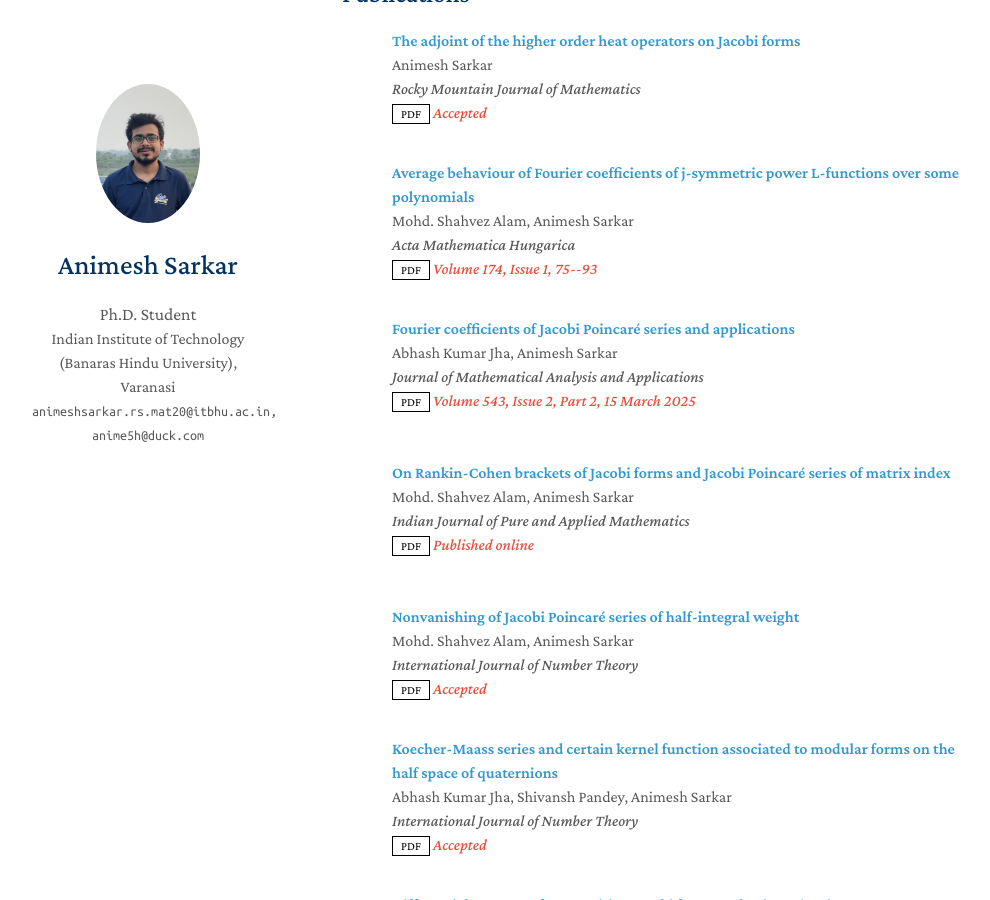
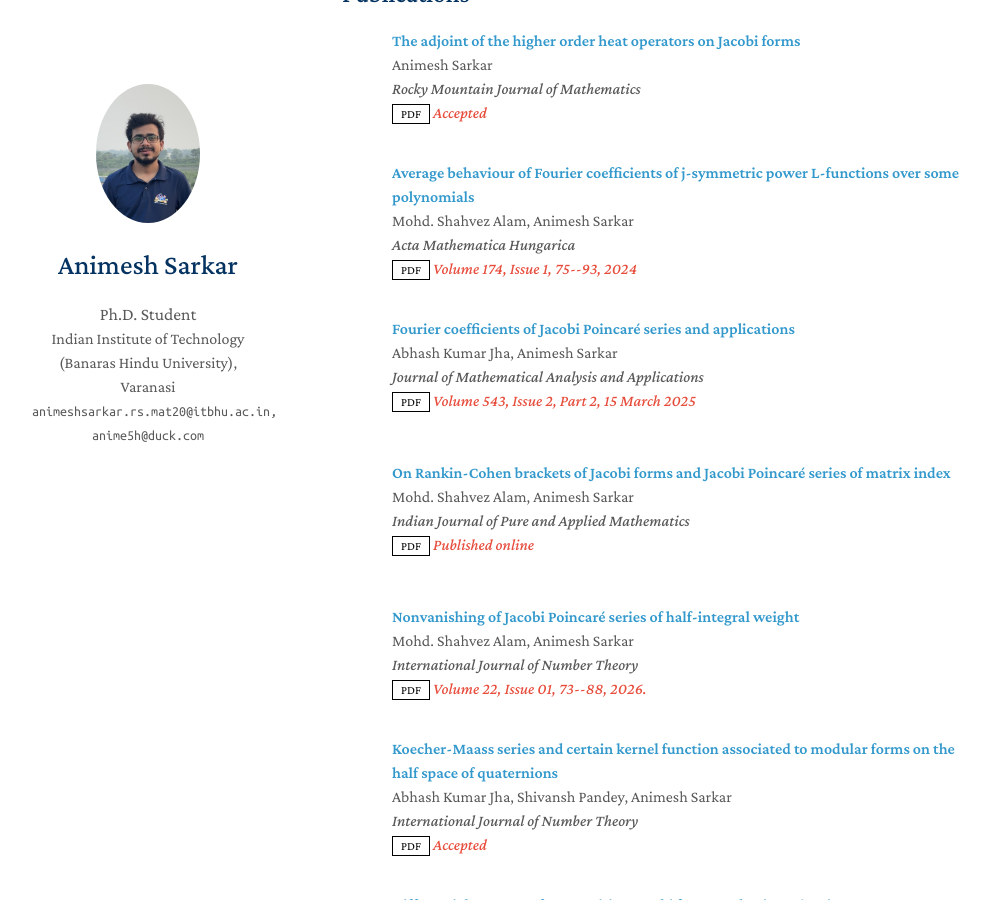
Before and after one commit to 4nimesh/4nimesh.github.io, a Jekyll site: the page built from index.md, in a window 1280 px wide and 900 px high, scrolled down 1596 px. Shown: the whole window, without its empty margins (128-1118 px from the left). Built offline with Jekyll 4.4.1, drawn with Linux system fonts in a browser that asks for light colours; a style sheet for code colours, icons or effects is not loaded.

Commit message:
Update publications.yml
IJNT half-integral

```diff
--- a/_data/publications.yml
+++ b/_data/publications.yml
@@ -18,7 +18,7 @@ main:
     # code: https://github.com/yaoyao-liu/class-incremental-learning/tree/main/mnemonics-training
     # page: https://class-il.mpi-inf.mpg.de/mnemonics/
     # bibtex:
-    notes: Volume 174, Issue 1, 75--93
+    notes: Volume 174, Issue 1, 75--93, 2024
     # image: ./assets/img/teaser_example.png
 
   - title: Fourier coefficients of Jacobi Poincaré series and applications
@@ -42,7 +42,7 @@ main:
     authors: Mohd. Shahvez Alam, Animesh Sarkar
     conference: International Journal of Number Theory
     pdf: https://doi.org/10.1142/S1793042126500053
-    notes: Accepted
+    notes: Volume 22, Issue 01, 73--88, 2026.
 
   - title: Koecher-Maass series and certain kernel function associated to modular forms on the half space of quaternions
     authors: Abhash Kumar Jha, Shivansh Pandey, Animesh Sarkar
```
